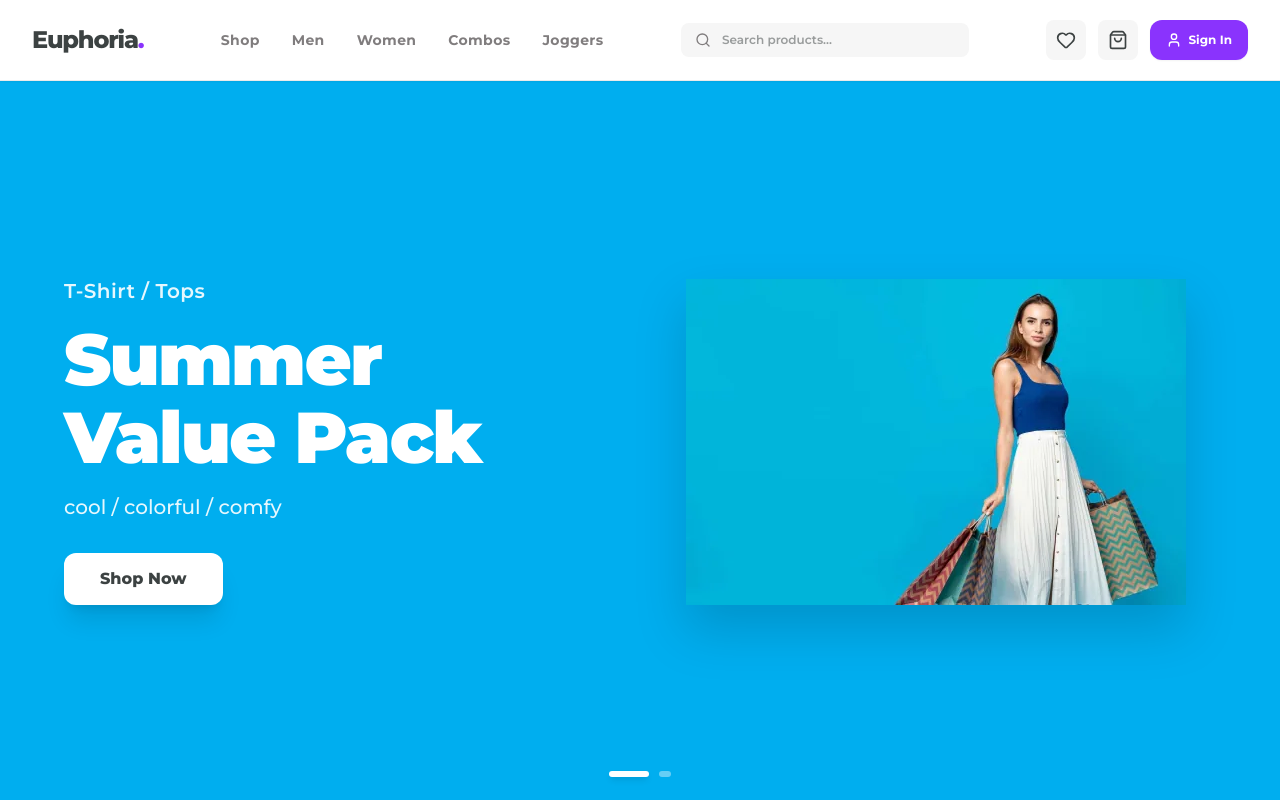
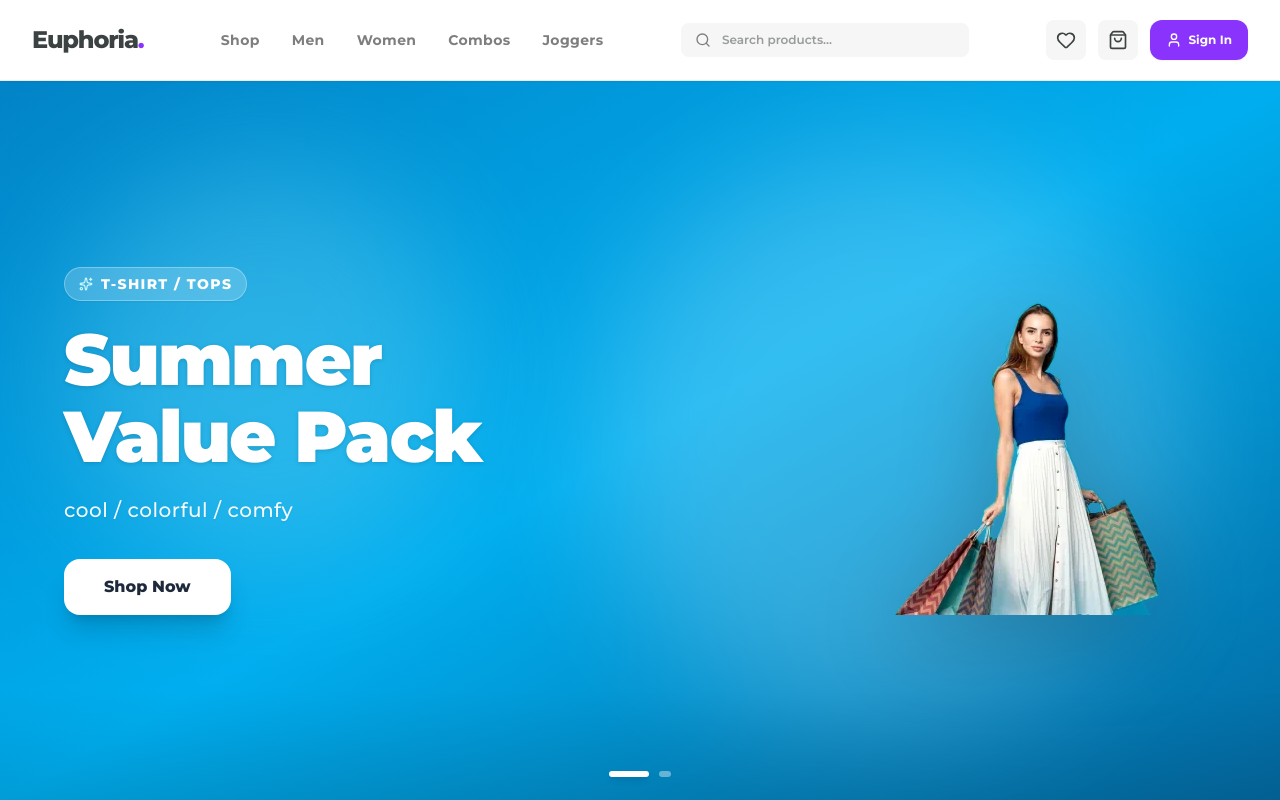
Before and after one commit to cozy-bit/euphoria-fashion, a React (Vite) app: page / in a window 1280 px wide. Shown: the top 800 px of the page. Built offline with nearby package versions, Linux system fonts and the light colour scheme; a web font is replaced by a local one.

Commit message:
feat(home): professional studio color grading, lighting depth, and seamless hero cutout

```diff
--- a/src/pages/home/HomePage.jsx
+++ b/src/pages/home/HomePage.jsx
@@ -200,13 +200,22 @@ export default function HomePage() {
   return (
     <div className="flex flex-col gap-16 md:gap-24 pb-20 overflow-hidden">
 
-      {/* 1. HERO SLIDER BANNER WITH 100% HEIGHT */}
+      {/* 1. HERO BANNER WITH 100% HEIGHT & STUDIO COLOR GRADING */}
       <section
         onMouseEnter={() => setIsHeroPaused(true)}
         onMouseLeave={() => setIsHeroPaused(false)}
-        className="relative overflow-hidden w-full h-[calc(100vh-80px)] min-h-[580px] max-h-[920px] flex items-center transition-colors duration-700 select-none"
-        style={{ backgroundColor: currentHero.bgColor }}
+        className="relative overflow-hidden w-full h-[calc(100vh-80px)] min-h-[580px] max-h-[920px] flex items-center select-none bg-gradient-to-br from-[#0284C7] via-[#00AEEF] to-[#0369A1]"
       >
+        {/* Ambient Studio Lighting Glows for Depth & Color Grading */}
+        <div className="absolute inset-0 pointer-events-none overflow-hidden">
+          {/* Spotlight behind model */}
+          <div className="absolute right-[8%] top-1/2 -translate-y-1/2 w-[580px] h-[580px] rounded-full bg-white/20 blur-3xl" />
+          {/* Soft ambient cyan bloom */}
+          <div className="absolute left-[5%] top-[12%] w-[400px] h-[400px] rounded-full bg-cyan-200/25 blur-3xl" />
+          {/* Subtle bottom vignette */}
+          <div className="absolute inset-x-0 bottom-0 h-28 bg-gradient-to-t from-black/10 to-transparent" />
+        </div>
+
         {/* Left Slide Arrow - Vertically centered and fixed (when multiple slides) */}
         {HERO_SLIDES.length > 1 && (
           <button
@@ -232,7 +241,7 @@ export default function HomePage() {
         )}
 
         {/* Slide Content with AnimatePresence */}
-        <div className="max-w-7xl mx-auto px-6 sm:px-10 lg:px-16 w-full h-full flex items-center py-8">
+        <div className="max-w-7xl mx-auto px-6 sm:px-10 lg:px-16 w-full h-full flex items-center py-8 relative z-10">
           <AnimatePresence mode="wait" initial={false}>
             <motion.div
               key={currentHero.id}
@@ -242,37 +251,38 @@ export default function HomePage() {
               transition={{ duration: 0.35, ease: [0.25, 1, 0.5, 1] }}
               className="grid grid-cols-1 lg:grid-cols-12 gap-8 items-center w-full"
             >
-              {/* Left Texts */}
-              <div className="lg:col-span-6 flex flex-col items-start gap-4 z-10">
-                <span className="text-base sm:text-lg md:text-xl font-semibold tracking-wide text-white/90">
+              {/* Left Texts with High-Contrast Typography & Frosted Badge */}
+              <div className="lg:col-span-6 flex flex-col items-start gap-5 z-10">
+                <span className="inline-flex items-center gap-2 px-3.5 py-1.5 rounded-full bg-white/20 backdrop-blur-md border border-white/30 text-xs sm:text-sm font-extrabold uppercase tracking-widest text-white shadow-xs">
+                  <Sparkles className="w-3.5 h-3.5 text-cyan-100" />
                   {currentHero.subTitle}
                 </span>
 
-                <h1 className="text-4xl sm:text-6xl lg:text-7xl font-black tracking-tight leading-[1.08] text-white">
+                <h1 className="text-4xl sm:text-6xl lg:text-7xl font-black tracking-tight leading-[1.06] text-white drop-shadow-sm">
                   {currentHero.title.split(' ')[0]}<br />
                   {currentHero.title.split(' ').slice(1).join(' ')}
                 </h1>
 
-                <p className="text-base sm:text-xl text-white/90 font-medium">
+                <p className="text-base sm:text-xl text-white/95 font-medium tracking-wide max-w-lg leading-relaxed drop-shadow-xs">
                   {currentHero.description}
                 </p>
 
-                <div className="pt-4">
+                <div className="pt-3">
                   <Link
                     to={currentHero.link}
-                    className="inline-block px-9 py-3.5 bg-white text-[#3C4242] font-extrabold rounded-xl text-sm sm:text-base hover:bg-neutral-100 transition-all shadow-xl hover:shadow-2xl hover:scale-105 active:scale-95"
+                    className="inline-block px-10 py-4 bg-white text-[#1E293B] font-extrabold rounded-2xl text-base hover:bg-slate-50 transition-all shadow-xl shadow-cyan-950/20 hover:shadow-2xl hover:scale-105 active:scale-95"
                   >
                     {currentHero.btnText}
                   </Link>
                 </div>
               </div>
 
-              {/* Right Model Image - STATIC (no floating bounce) */}
+              {/* Right Model Image - Cutout with Studio Depth & Drop Shadow */}
               <div className="lg:col-span-6 relative flex justify-center items-end h-full">
                 <img
                   src={currentHero.image}
                   alt={currentHero.imageAlt}
-                  className="max-h-[380px] sm:max-h-[460px] md:max-h-[calc(100vh-160px)] max-h-[580px] object-contain object-bottom drop-shadow-2xl"
+                  className="max-h-[380px] sm:max-h-[460px] md:max-h-[calc(100vh-160px)] max-h-[580px] object-contain object-bottom drop-shadow-[0_20px_45px_rgba(0,0,0,0.22)] filter"
                 />
               </div>
             </motion.div>
@@ -305,7 +315,7 @@ export default function HomePage() {
           ) : (
             <>
               <span className="block h-1.5 w-10 bg-white rounded-full shadow-md" />
-              <span className="block h-1.5 w-3 bg-white/40 rounded-full" />
+              <span className="block h-1.5 w-3 bg-white/40 backdrop-blur-sm rounded-full" />
             </>
           )}
         </div>
```
Also changed, not shown: src/assets/images/amirkhon/home/hero-summer-pack.webp.
